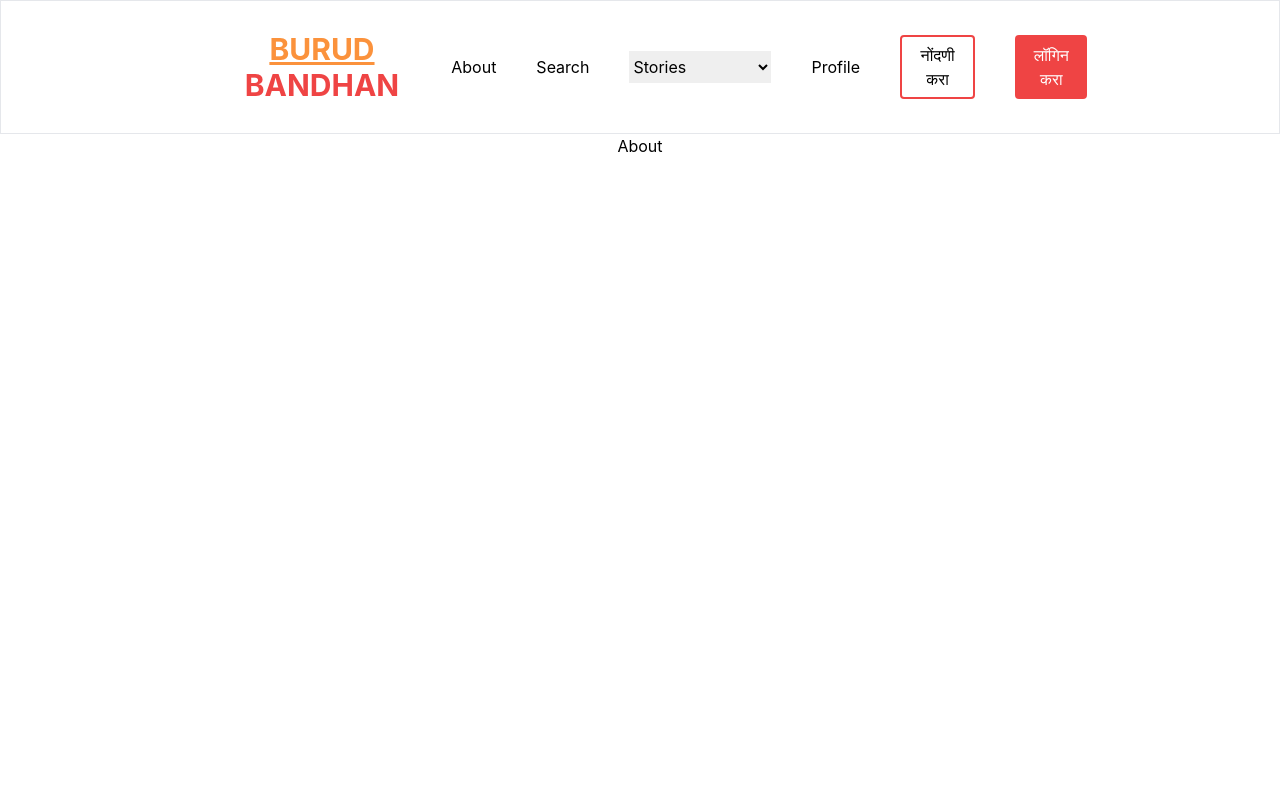
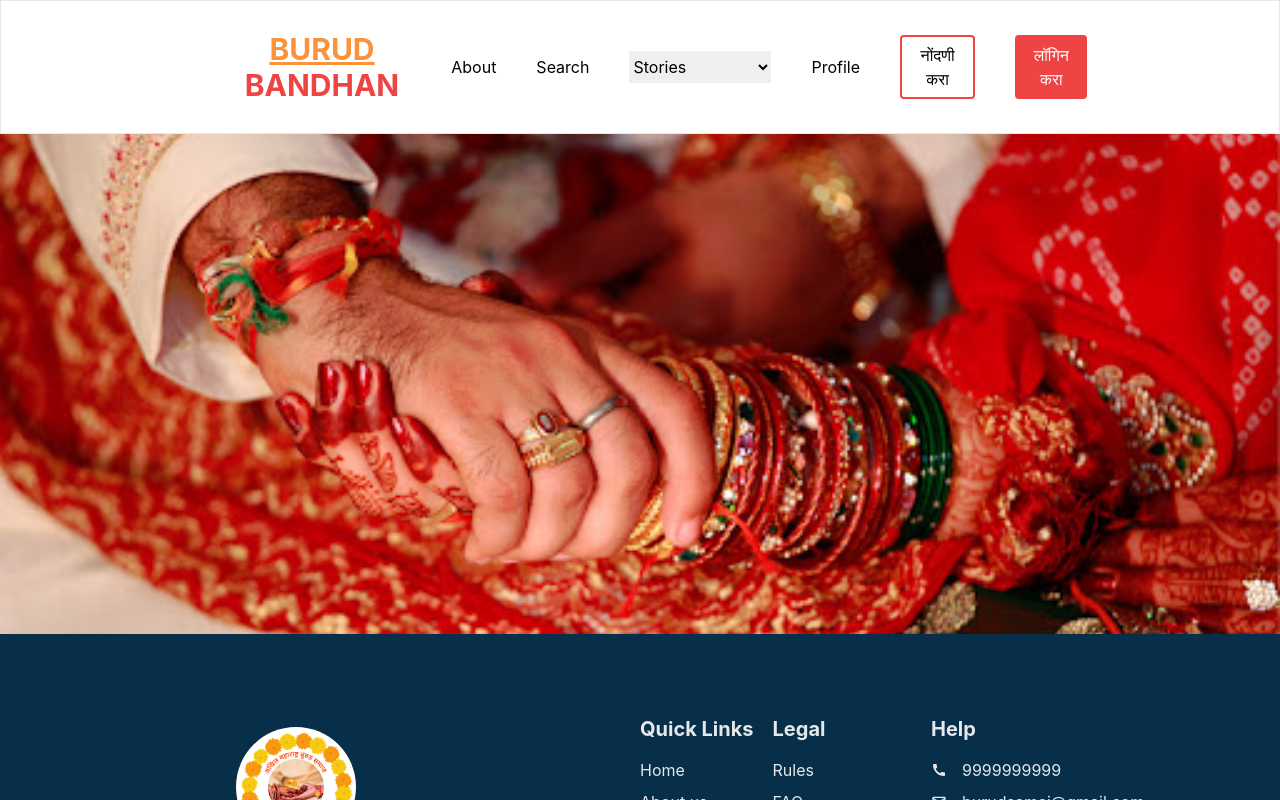
Before and after one commit to Increditex-Software-Solutions-Pvt-Ltd/new_BurudBandhan, a React (Create React App) app in the folder frontend/: page /about in a window 1280 px wide. Shown: the top 800 px of the page. Built offline with nearby package versions, Linux system fonts and the light colour scheme.

Commit message:
modified components

```diff
--- a/frontend/src/App.js
+++ b/frontend/src/App.js
@@ -1,4 +1,5 @@
 import './App.css';
+import Footer from './Components/Footer';
 import Navbar from './Components/Navbar';
 import AllRoutes from './Routes/AllRoutes';
 
@@ -8,6 +9,7 @@ function App() {
       <Navbar />
       <AllRoutes />
 
+      <Footer />
     </div>
   );
 }
--- /dev/null
+++ b/frontend/src/Components/About/TopSection.jsx
@@ -0,0 +1,23 @@
+import React from 'react';
+import marriageHandImage from "../../Assets/marriagehand.jpg";
+
+const TopSection = () => {
+  return (
+    <div>
+        <div
+        style={{
+            backgroundImage: `url(${marriageHandImage})`,
+            backgroundSize:'cover',
+            backgroundRepeat: 'no-repeat',
+            backgroundPosition: 'center'
+        }}
+        className='h-[500px]'
+        >
+            {/* <img className='w-full' src={marriageHandImage} alt='image_1' /> */}
+        </div>
+
+    </div>
+  )
+}
+
+export default TopSection
--- a/frontend/src/Components/Home/Steps.jsx
+++ b/frontend/src/Components/Home/Steps.jsx
@@ -4,9 +4,9 @@ import { BsPeopleFill } from "react-icons/bs";
 import { HiDocumentMagnifyingGlass } from "react-icons/hi2";
 
 const stepsData = [
-    {id:1, title: "वैयक्तिक माहिती", icon: <ImProfile className="text-[100px] text-gray-400"/>},
-    {id:2, title: "जोडीदाराबाबतच्या अपेक्षा", icon: <BsPeopleFill className="text-[100px] text-gray-400"/>},
-    {id:3, title: "कागदपत्रांची पडताळणी ", icon: <HiDocumentMagnifyingGlass className="text-[100px] text-gray-400"/>},
+    {id:1, title: "वैयक्तिक माहिती", icon: <ImProfile className="text-[100px] text-orange-400"/>},
+    {id:2, title: "जोडीदाराबाबतच्या अपेक्षा", icon: <BsPeopleFill className="text-[100px] text-orange-400"/>},
+    {id:3, title: "कागदपत्रांची पडताळणी ", icon: <HiDocumentMagnifyingGlass className="text-[100px] text-orange-400"/>},
 ]
 
 const Steps = () => {
@@ -28,6 +28,7 @@ const Steps = () => {
                 <div className=' font-bold flex justify-between items-center gap-[25px]'>
                   <p className=' text-white bg-sky-950 p-[5px] px-[8px] text-[12px] rounded-full'>0{i+1}</p>
                   <p className='text-sky-950 '>{item.title}</p>
+
                 </div>
               </div>
             ))
--- a/frontend/src/Components/Login/LoginForm.jsx
+++ b/frontend/src/Components/Login/LoginForm.jsx
@@ -84,4 +84,4 @@ const LoginForm = () => {
   );
 };
 
-export default LoginForm
+export default LoginForm;
--- a/frontend/src/Pages/About.jsx
+++ b/frontend/src/Pages/About.jsx
@@ -1,9 +1,12 @@
 import React from 'react'
+import TopSection from '../Components/About/TopSection';
 
 const About = () => {
   return (
-    <div>About</div>
+    <div>
+      <TopSection />
+    </div>
   )
 }
 
-export default About
+export default About;
--- a/frontend/src/Pages/Home.jsx
+++ b/frontend/src/Pages/Home.jsx
@@ -17,7 +17,6 @@ const Home = () => {
       <Steps/>
       {/* <LatestProfiles /> */}
       <FaQ />
-      <Footer/>
 
     </div>
   )
--- a/frontend/src/Pages/Login.jsx
+++ b/frontend/src/Pages/Login.jsx
@@ -15,7 +15,6 @@ const Login1 = () => {
             <LoginForm />
 
         </div>
-        <Footer />
 
     </div>
   )
--- /dev/null
+++ b/frontend/src/Pages/SmsVerification.jsx
@@ -0,0 +1,50 @@
+import React, { useEffect, useState } from 'react';
+
+const fetchData = async () =>{
+    const url = "https://v3j8yv.api.infobip.com/sms/2/text/advanced";
+
+    const raw = JSON.stringify({
+        "messages": [
+            {
+                "destinations": [{"to":"919561696108"}],
+                "from": "447491163443",
+                "text": "Congratulations on sending your first message.\nGo ahead and check the delivery report in the next step."
+            }
+        ]
+    });
+
+    const res = await fetch(url, {
+        method: "POST",
+        headers: {
+            'Authorization': 'App 8e5256e37e0f102aea670021212b4c5a-b4f8d681-63e4-4a24-8bd5-af96c3b4167a',
+            'Content-Type': 'application/json',
+            'Accept': 'application/json'
+        },
+        body: raw,
+        redirect: "follow"
+    })
+
+
+    const data = await res.json();
+    return data;
+}
+
+const SmsVerification = () => {
+    const [result, setResult] = useState(null);
+
+    useEffect(()=>{
+        fetchData().then((res)=>{
+            console.log(res);
+        }).catch((err)=>{
+            console.log(err);
+        })
+    }, []);
+
+
+
+  return (
+    <div>SmsVerification</div>
+  )
+}
+
+export default SmsVerification;
--- a/frontend/src/Routes/AllRoutes.jsx
+++ b/frontend/src/Routes/AllRoutes.jsx
@@ -9,6 +9,7 @@ import SuccessVideos from '../Pages/SuccessVideos';
 import Profile from '../Pages/Profile';
 import Register from '../Pages/Register';
 import Login from '../Pages/Login';
+import SmsVerification from '../Pages/SmsVerification';
 
 const AllRoutes = () => {
   return (
@@ -21,6 +22,7 @@ const AllRoutes = () => {
           <Route path='/profile' element={<Profile />} />
           <Route path='/register' element={<Register />} />
           <Route path='/login' element={<Login />} />
+          <Route path='/sms' element={<SmsVerification />} />
           <Route path='/*' element={<NotFound />} />
 
       </Routes>
```
